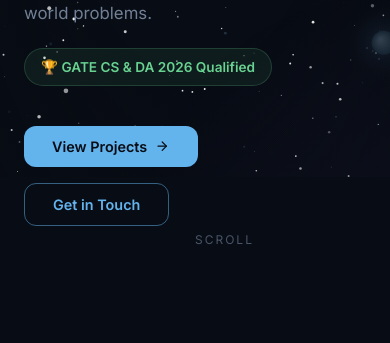
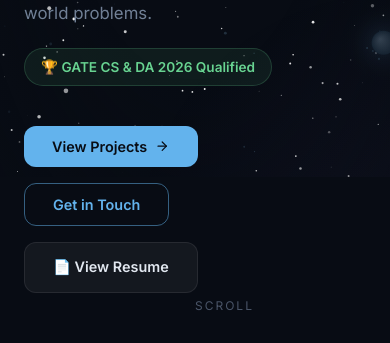
Before and after one commit to Vedantfuley/Vedant-Fuley-Portfolio, a React (Vite) app in the folder portfolio/: page / in a window 390 px wide. Shown: the part 667-1010 px from the top of the page. Built offline with nearby package versions, Linux system fonts and the light colour scheme; no server answers; the database is empty.

Commit message:
fix: remove download button, fix email overflow on mobile, fix hooks violation in ContactDialog

```diff
--- a/portfolio/src/App.css
+++ b/portfolio/src/App.css
@@ -661,6 +661,8 @@
   font-size: 0.82rem;
   color: var(--text-muted);
   font-family: 'JetBrains Mono', monospace;
+  word-break: break-all;
+  overflow-wrap: break-word;
 }
 
 /* ── CONTACT SECTION ── */
--- a/portfolio/src/components/ContactDialog.jsx
+++ b/portfolio/src/components/ContactDialog.jsx
@@ -13,6 +13,7 @@ const ContactDialog = ({ isOpen, onClose, profile }) => {
   const [loading, setLoading] = useState(false);
   const [sent, setSent]       = useState(false);
   const [error, setError]     = useState('');
+  const dragStartedInside     = useRef(false);  // moved above early return
 
   useEffect(() => {
     const onKey = (e) => { if (e.key === 'Escape') onClose(); };
@@ -57,9 +58,6 @@ const ContactDialog = ({ isOpen, onClose, profile }) => {
   };
 
   const handleClose = () => { onClose(); setTimeout(() => setSent(false), 300); };
-
-  // Prevent closing when user drags text selection outside the dialog
-  const dragStartedInside = useRef(false);
 
   const handleOverlayMouseDown = (e) => {
     dragStartedInside.current = e.target !== e.currentTarget;
--- a/portfolio/src/components/Hero.jsx
+++ b/portfolio/src/components/Hero.jsx
@@ -40,16 +40,15 @@ const Hero = ({ onContactClick, profile }) => {
             <button className="btn btn-outline" onClick={onContactClick}>
               Get in Touch
             </button>
-            {profile?.resume_url && profile.resume_url !== '/Vedant_Fuley_Resume.pdf' && (
+            {profile?.resume_url && (
               <a
                 href={profile.resume_url}
-                download
                 className="btn btn-ghost"
                 target="_blank"
                 rel="noreferrer"
                 onClick={e => e.stopPropagation()}
               >
-                <FiDownload /> Resume
+                📄 View Resume
               </a>
             )}
           </div>
```
Also changed, not shown: 1 other file (tests, documents, lock files or other folders).
